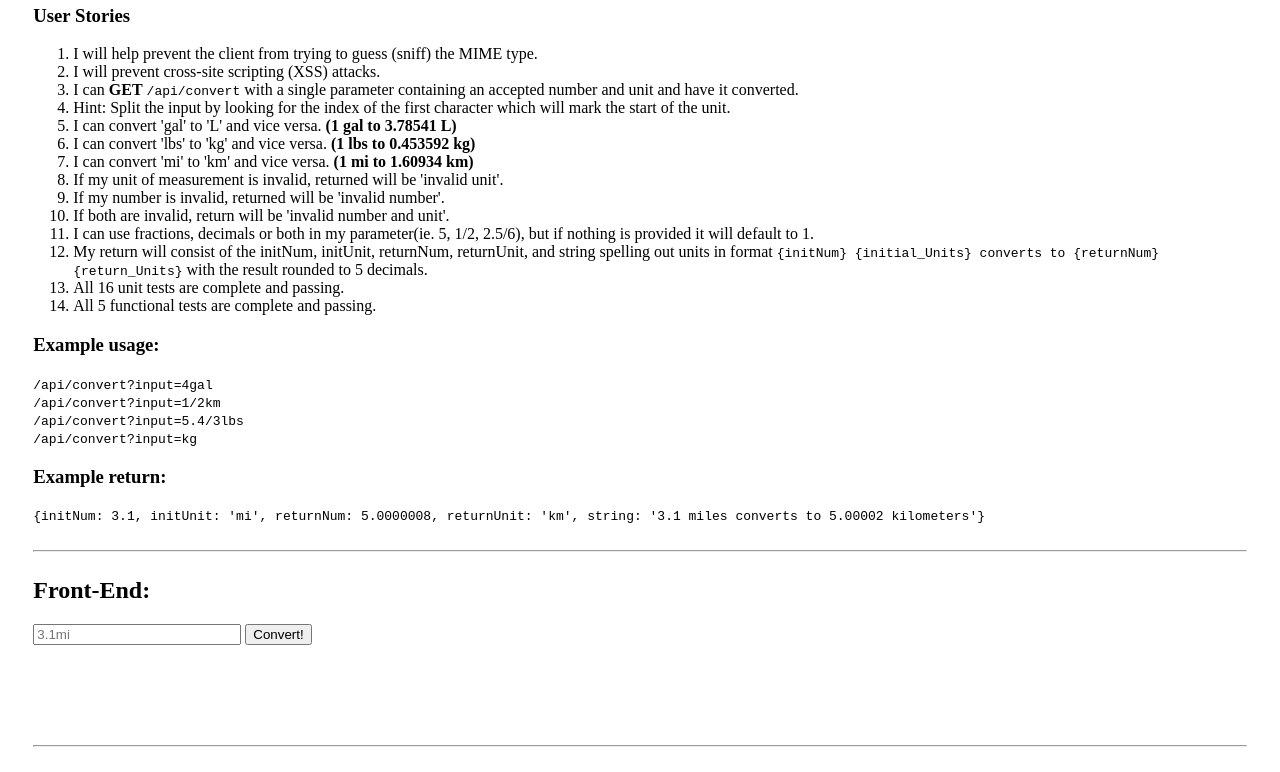
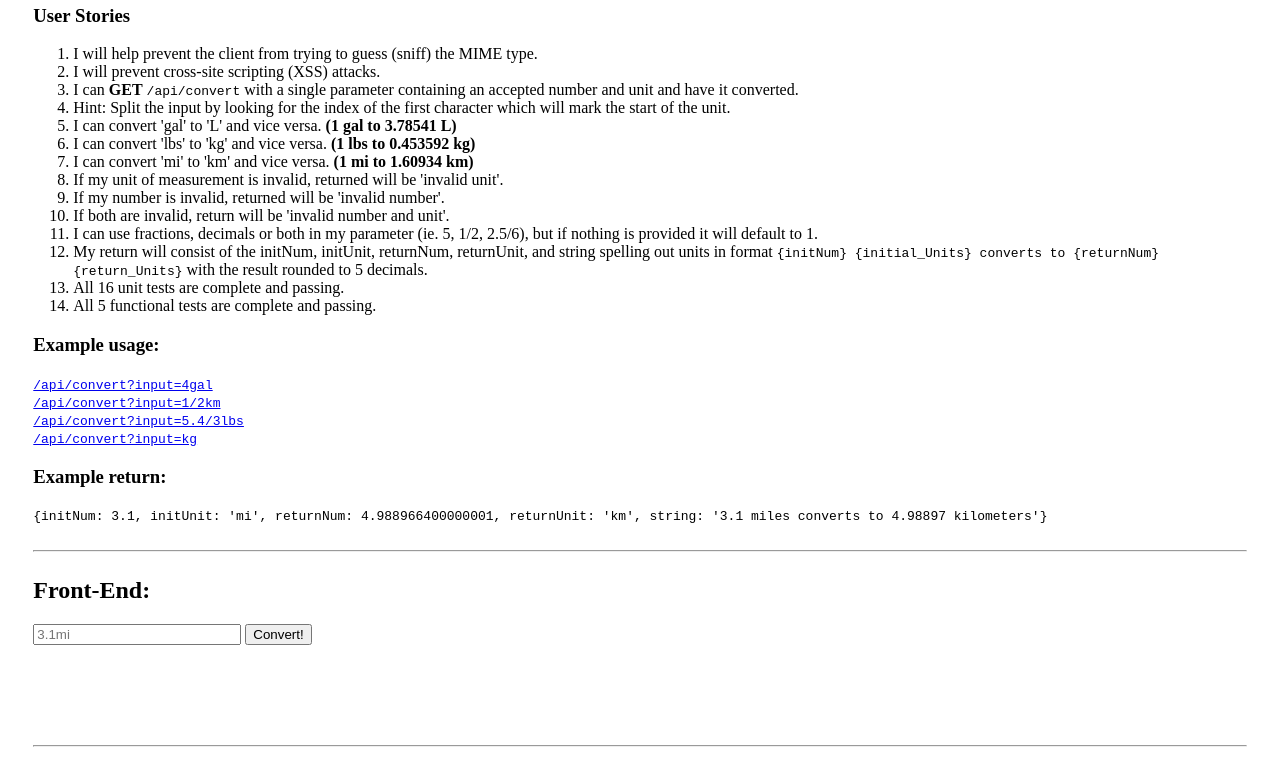
Before and after one commit to randallmurphy/metImpConvPj, a website: page views/index.html in a window 1280 px wide. Shown: the part 79-851 px from the top of the page. Drawn offline with nearby package versions, Linux system fonts and the light colour scheme; files that its build step writes are made by us from their sources.

Commit message:
Updated with Glitch

```diff
--- a/routes/api.js
+++ b/routes/api.js
@@ -49,9 +49,6 @@ module.exports = function (app) {
 
     var toString = convertHandler.getString(initNum, initUnit, returnNum, returnUnit);
 
-    //res.json
-    // console.log(req.query.input.split(/(\d+)/).filter(Boolean));
-
     return res.json({ initNum: initNum, initUnit: initUnit, returnNum: returnNum, returnUnit: returnUnit, string: toString });
   });
 
--- a/views/index.html
+++ b/views/index.html
@@ -26,18 +26,18 @@
         <li>If my unit of measurement is invalid, returned will be 'invalid unit'.</li>
         <li>If my number is invalid, returned will be 'invalid number'.</li>
         <li>If both are invalid, return will be 'invalid number and unit'.</li>
-        <li>I can use fractions, decimals or both in my parameter(ie. 5, 1/2, 2.5/6), but if nothing is provided it will default to 1.</li>
+        <li>I can use fractions, decimals or both in my parameter (ie. 5, 1/2, 2.5/6), but if nothing is provided it will default to 1.</li>
         <li>My return will consist of the initNum, initUnit, returnNum, returnUnit, and string spelling out units in format <code>{initNum} {initial_Units} converts to {returnNum} {return_Units}</code> with the result rounded to 5 decimals.</li>
         <li>All 16 unit tests are complete and passing.</li>
         <li>All 5 functional tests are complete and passing.</li>
       </ol>
       <h3>Example usage:</h3>
-      <code>/api/convert?input=4gal</code><br>
-      <code>/api/convert?input=1/2km</code><br>
-      <code>/api/convert?input=5.4/3lbs</code><br>
-      <code>/api/convert?input=kg</code><br>
+      <code><a href="/api/convert?input=4gal">/api/convert?input=4gal</a></code><br>
+      <code><a href="/api/convert?input=1/2km">/api/convert?input=1/2km</a></code><br>
+      <code><a href="/api/convert?input=5.4/3lbs">/api/convert?input=5.4/3lbs</a></code><br>
+      <code><a href="/api/convert?input=kg">/api/convert?input=kg</a></code><br>
       <h3>Example return:</h3>
-      <code>{initNum: 3.1, initUnit: 'mi', returnNum: 5.0000008, returnUnit: 'km', string: '3.1 miles converts to 5.00002 kilometers'}</code>
+      <code>{initNum: 3.1, initUnit: 'mi', returnNum: 4.988966400000001, returnUnit: 'km', string: '3.1 miles converts to 4.98897 kilometers'}</code>
     </div>
     <hr style="margin: 2%;">
     <div id="testui" style="margin: 2%;">
```
Also changed, not shown: tests/1_unit-tests.js (+2 -3 lines), tests/2_functional-tests.js (+9 -9 lines).
